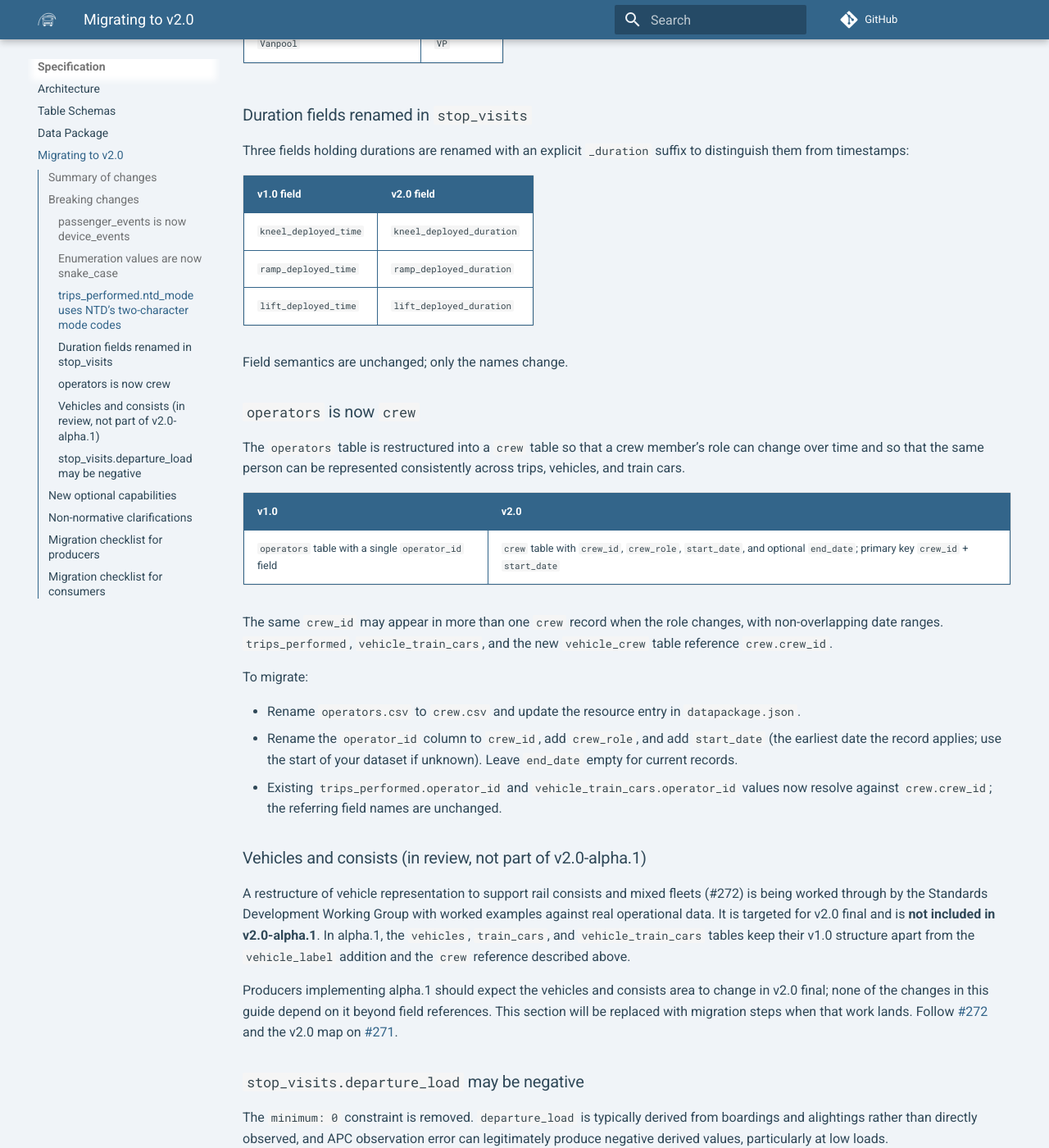
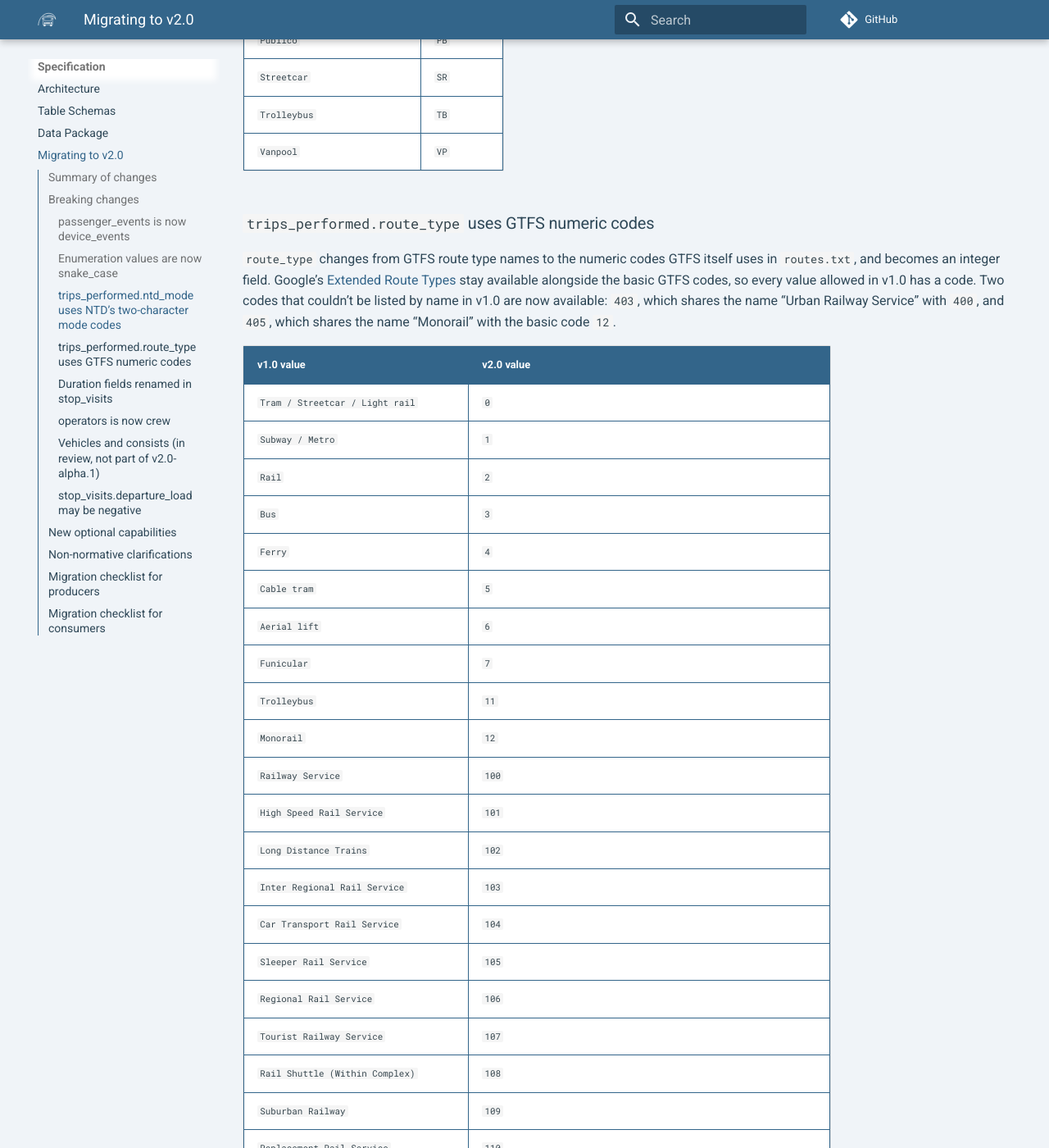
Before and after one commit to gtfs-zone/TIDES, an MkDocs documentation site: the page built from docs/migration-v1-to-v2.md, in a window 1280 px wide and 1400 px high, scrolled down 8351 px. Shown: the whole window at 82% size. Built offline with MkDocs 1.6.1 and Material for MkDocs 9.7.7, drawn with Linux system fonts in a browser that asks for light colours; nearby versions of some CDN libraries; comment, search, counter and statistics services are not loaded; the version menu is left out; some of the changed text lies outside the part shown.

Commit message:
update migration guide for door_action and numeric route_type

```diff
--- a/docs/migration-v1-to-v2.md
+++ b/docs/migration-v1-to-v2.md
@@ -13,6 +13,8 @@ TIDES v2.0 is a major release containing backwards-incompatible changes. This gu
 | `passenger_events` renamed to `device_events` with expanded scope | Breaking | `passenger_events` → `device_events` |
 | Enumeration values renamed to `snake_case` across TIDES-defined vocabularies | Breaking | `device_events`, `devices`, `fare_transactions`, `stop_visits`, `train_cars`, `trips_performed`, `vehicle_locations` |
 | `ntd_mode` values switched to NTD's two-character mode codes | Breaking | `trips_performed` |
+| `stop_visits.door_status` renamed to `door_action`, with shorter values | Breaking | `stop_visits` |
+| `route_type` switched to GTFS numeric codes (integer field) | Breaking | `trips_performed` |
 | Duration fields renamed with explicit `_duration` suffix | Breaking | `stop_visits` |
 | `minimum: 0` constraint removed from `departure_load` | Normative (constraint relaxed) | `stop_visits` |
 | `operators` table restructured into `crew` | Breaking | `operators` → `crew`; `trips_performed`, `vehicle_train_cars` |
@@ -43,7 +45,7 @@ To migrate:
 
 ### Enumeration values are now `snake_case`
 
-Descriptive-sentence enumeration values in every TIDES-defined vocabulary are replaced with `snake_case` identifiers, for code compatibility. The rule agreed by the Contributors Group: vocabularies that TIDES defines itself convert; values inherited from externally maintained vocabularies keep their source form. So `trips_performed.route_type` (GTFS) is unchanged, and `direction_id` is numeric and untouched. A GTFS-to-TIDES crosswalk for `route_type` ships as a companion artifact. `trips_performed.ntd_mode` (NTD) also stays in NTD's own form, but moves from NTD's mode names to its official two-character codes (mapping below).
+Descriptive-sentence enumeration values in every TIDES-defined vocabulary are replaced with `snake_case` identifiers, for code compatibility. The rule agreed by the Contributors Group: vocabularies that TIDES defines itself convert; values inherited from externally maintained vocabularies keep their source form. `trips_performed.route_type` (GTFS) moves to the numeric codes GTFS itself uses (mapping below), and `direction_id` is numeric and untouched. `trips_performed.ntd_mode` (NTD) also stays in NTD's own form, but moves from NTD's mode names to its official two-character codes (mapping below).
 
 Thirteen fields across seven tables are affected. Producers must map values as follows. Consumers matching on any of these strings must update the same way.
 
@@ -116,17 +118,17 @@ The new values `passenger_entry` and `passenger_exit` (station fare gates and tu
 
 The sentence-long fare media value is the one editorial rename in the set; its meaning is unchanged.
 
-#### `stop_visits.door_status`
+#### `stop_visits.door_status` is now `door_action`
+
+The field is renamed from `door_status` to `door_action`, and its values are shortened rather than mechanically converted. The field description lists what each value means.
 
 | v1.0 value | v2.0 value |
 |---|---|
-| `Doors did not open` | `doors_did_not_open` |
-| `Front door opened and back doors remain closed` | `front_door_opened_and_back_doors_remained_closed` |
-| `Back doors opened and front door remained closed` | `back_doors_opened_and_front_door_remained_closed` |
-| `All doors opened` | `all_doors_opened` |
-| `Other configuration` | `other_configuration` |
-
-The second value also changes `remain` to `remained`, matching the tense of the third.
+| `Doors did not open` | `none` |
+| `Front door opened and back doors remain closed` | `front_only` |
+| `Back doors opened and front door remained closed` | `back_only` |
+| `All doors opened` | `all` |
+| `Other configuration` | `other` |
 
 #### `stop_visits.schedule_relationship` and `vehicle_locations.schedule_relationship`
 
@@ -214,6 +216,102 @@ The second value also changes `remain` to `remained`, matching the tense of the
 | `Trolleybus` | `TB` |
 | `Vanpool` | `VP` |
 
+### `trips_performed.route_type` uses GTFS numeric codes
+
+`route_type` changes from GTFS route type names to the numeric codes GTFS itself uses in `routes.txt`, and becomes an integer field. Google's [Extended Route Types](https://developers.google.com/transit/gtfs/reference/extended-route-types) stay available alongside the basic GTFS codes, so every value allowed in v1.0 has a code. Two codes that couldn't be listed by name in v1.0 are now available: `403`, which shares the name "Urban Railway Service" with `400`, and `405`, which shares the name "Monorail" with the basic code `12`.
+
+| v1.0 value | v2.0 value |
+|---|---|
+| `Tram / Streetcar / Light rail` | `0` |
+| `Subway / Metro` | `1` |
+| `Rail` | `2` |
+| `Bus` | `3` |
+| `Ferry` | `4` |
+| `Cable tram` | `5` |
+| `Aerial lift` | `6` |
+| `Funicular` | `7` |
+| `Trolleybus` | `11` |
+| `Monorail` | `12` |
+| `Railway Service` | `100` |
+| `High Speed Rail Service` | `101` |
+| `Long Distance Trains` | `102` |
+| `Inter Regional Rail Service` | `103` |
+| `Car Transport Rail Service` | `104` |
+| `Sleeper Rail Service` | `105` |
+| `Regional Rail Service` | `106` |
+| `Tourist Railway Service` | `107` |
+| `Rail Shuttle (Within Complex)` | `108` |
+| `Suburban Railway` | `109` |
+| `Replacement Rail Service` | `110` |
+| `Special Rail Service` | `111` |
+| `Lorry Transport Rail Service` | `112` |
+| `All Rail Services` | `113` |
+| `Cross-Country Rail Service` | `114` |
+| `Vehicle Transport Rail Service` | `115` |
+| `Rack and Pinion Railway` | `116` |
+| `Additional Rail Service` | `117` |
+| `Coach Service` | `200` |
+| `International Coach Service` | `201` |
+| `National Coach Service` | `202` |
+| `Shuttle Coach Service` | `203` |
+| `Regional Coach Service` | `204` |
+| `Special Coach Service` | `205` |
+| `Sightseeing Coach Service` | `206` |
+| `Tourist Coach Service` | `207` |
+| `Commuter Coach Service` | `208` |
+| `All Coach Services` | `209` |
+| `Urban Railway Service` | `400` (or `403`, which Google's table also names "Urban Railway Service") |
+| `Metro Service` | `401` |
+| `Underground Service` | `402` |
+| `All Urban Railway Services` | `404` |
+| `Bus Service` | `700` |
+| `Regional Bus Service` | `701` |
+| `Express Bus Service` | `702` |
+| `Stopping Bus Service` | `703` |
+| `Local Bus Service` | `704` |
+| `Night Bus Service` | `705` |
+| `Post Bus Service` | `706` |
+| `Special Needs Bus` | `707` |
+| `Mobility Bus Service` | `708` |
+| `Mobility Bus for Registered Disabled` | `709` |
+| `Sightseeing Bus` | `710` |
+| `Shuttle Bus` | `711` |
+| `School Bus` | `712` |
+| `School and Public Service Bus` | `713` |
+| `Rail Replacement Bus Service` | `714` |
+| `Demand and Response Bus Service` | `715` |
+| `All Bus Services` | `716` |
+| `Trolleybus Service` | `800` |
+| `Tram Service` | `900` |
+| `City Tram Service` | `901` |
+| `Local Tram Service` | `902` |
+| `Regional Tram Service` | `903` |
+| `Sightseeing Tram Service` | `904` |
+| `Shuttle Tram Service` | `905` |
+| `All Tram Services` | `906` |
+| `Water Transport Service` | `1000` |
+| `Air Service` | `1100` |
+| `Ferry Service` | `1200` |
+| `Aerial Lift Service` | `1300` |
+| `Telecabin Service` | `1301` |
+| `Cable Car Service` | `1302` |
+| `Elevator Service` | `1303` |
+| `Chair Lift Service` | `1304` |
+| `Drag Lift Service` | `1305` |
+| `Small Telecabin Service` | `1306` |
+| `All Telecabin Services` | `1307` |
+| `Funicular Service` | `1400` |
+| `Taxi Service` | `1500` |
+| `Communal Taxi Service` | `1501` |
+| `Water Taxi Service` | `1502` |
+| `Rail Taxi Service` | `1503` |
+| `Bike Taxi Service` | `1504` |
+| `Licensed Taxi Service` | `1505` |
+| `Private Hire Service Vehicle` | `1506` |
+| `All Taxi Services` | `1507` |
+| `Miscellaneous Service` | `1700` |
+| `Horse-drawn Carriage` | `1702` |
+
 ### Duration fields renamed in `stop_visits`
 
 Three fields holding durations are renamed with an explicit `_duration` suffix to distinguish them from timestamps:
@@ -273,7 +371,8 @@ A `device_status` table for tracking device availability was considered during v
 
 - [ ] Rename `passenger_events.csv` to `device_events.csv`; rename `passenger_event_id` to `device_event_id`.
 - [ ] Populate `device_id` on all device events and register devices in the `devices` table.
-- [ ] Map enumeration values in the thirteen affected fields to their `snake_case` equivalents; leave `route_type` as it is.
+- [ ] Map enumeration values in the thirteen affected fields to their `snake_case` equivalents, and rename `stop_visits.door_status` to `door_action` with its shorter values.
+- [ ] Write `trips_performed.route_type` as the GTFS numeric code (an integer) instead of the route type name.
 - [ ] Switch `ntd_mode` to the two-character NTD mode codes; leave it empty for trips with no NTD mode.
 - [ ] Rename the three `stop_visits` duration fields.
 - [ ] Rename `operators.csv` to `crew.csv`; rename `operator_id` to `crew_id` and add `crew_role` and `start_date`.
@@ -284,7 +383,8 @@ A `device_status` table for tracking device availability was considered during v
 ## Migration checklist for consumers
 
 - [ ] Update queries and joins from `passenger_events` to `device_events`; handle records where `vehicle_id` is empty (station and mobile device events).
-- [ ] Update any string matching on the thirteen converted enumeration fields to the `snake_case` values.
+- [ ] Update any string matching on the thirteen converted enumeration fields to the `snake_case` values, and read `stop_visits.door_action` in place of `door_status`.
+- [ ] Expect `trips_performed.route_type` as an integer GTFS code rather than a route type name.
 - [ ] Update any matching on `ntd_mode` to the two-character NTD mode codes, and expect it to be empty for trips with no NTD mode.
 - [ ] Update references to the renamed `stop_visits` duration fields.
 - [ ] Remove any assumption that `stop_visits.departure_load` is nonnegative; handle negative derived values per the producer's documented interpretation.
```
